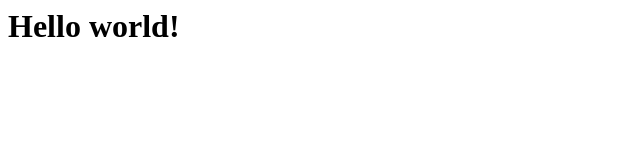
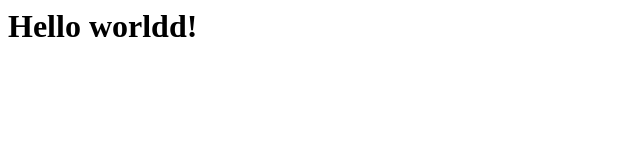
Before and after one commit to niildu/aws-code-deploy, a plain HTML site: page index.html in a window 1280 px wide. Shown: the full height of the page, 0-640 px from the left. Drawn offline with Linux system fonts and the light colour scheme.

Commit message:
Update index.html

```diff
--- a/index.html
+++ b/index.html
@@ -1,5 +1,5 @@
 <html>
   <body>
-    <h1>Hello world!</h1>
+    <h1>Hello worldd!</h1>
   </body>
 </html>
```
